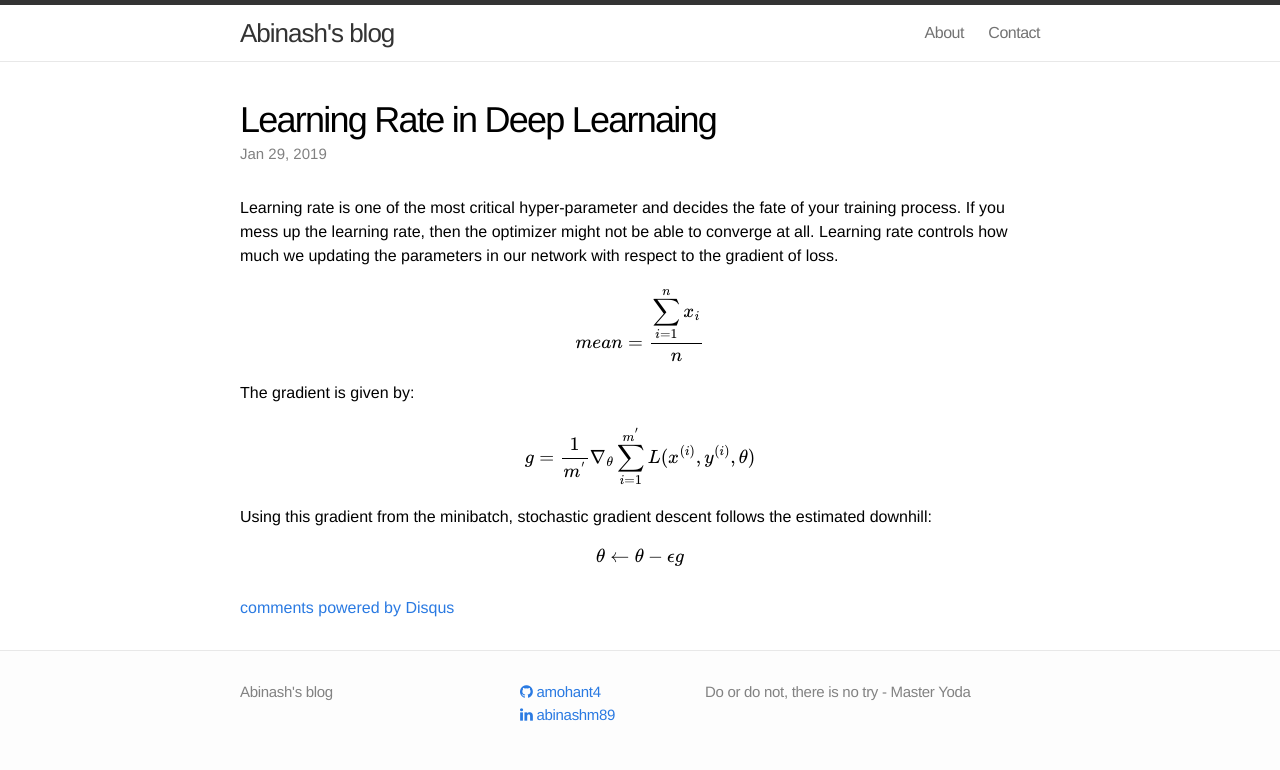
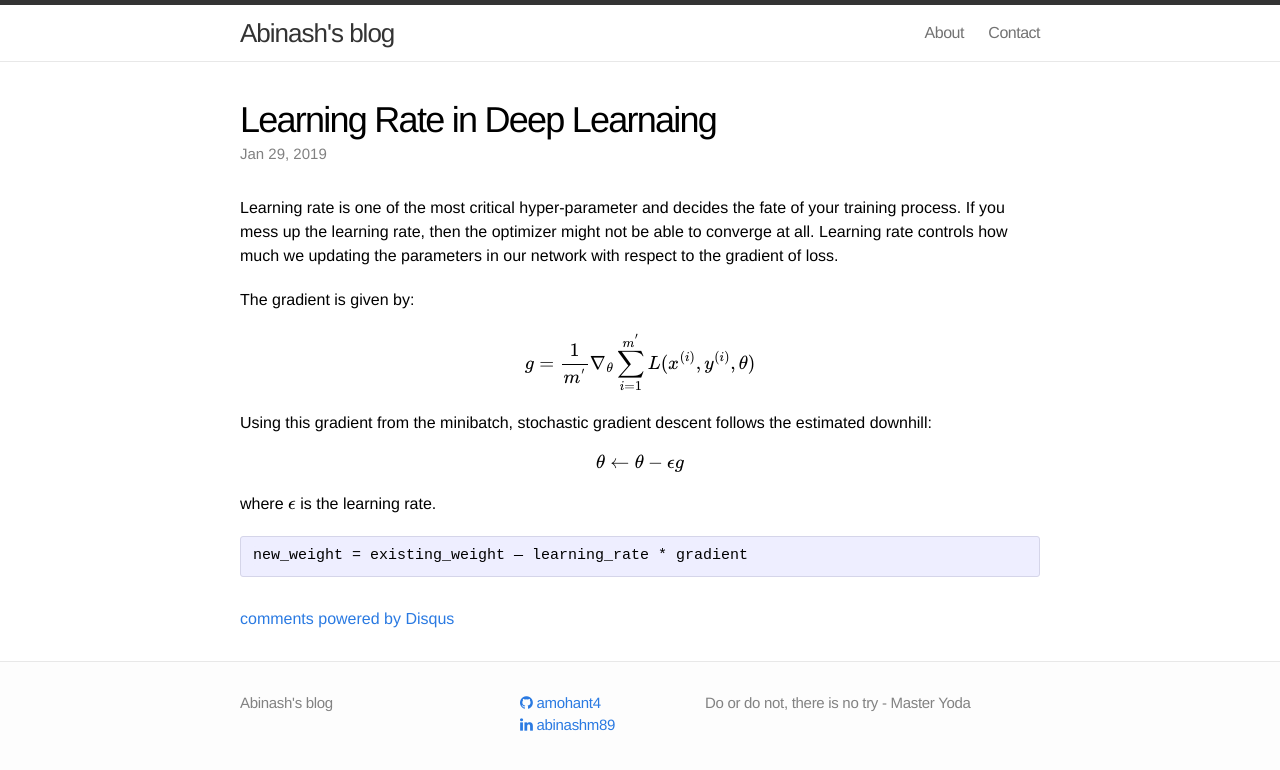
Before and after one commit to amohant4/amohant4.github.io, a Jekyll site: the page built from _posts/2019-01-29-Learning-Rate-Deep_learning.markdown, in a window 1280 px wide. Shown: the top 770 px of the page. Built offline with Jekyll 4.4.1, drawn with Linux system fonts in a browser that asks for light colours; nearby versions of some CDN libraries; formulas are drawn with MathJax 3; comment, search, counter and statistics services are not loaded.

Commit message:
Update 2019-01-29-Learning-Rate-Deep_learning.markdown

````diff
--- a/_posts/2019-01-29-Learning-Rate-Deep_learning.markdown
+++ b/_posts/2019-01-29-Learning-Rate-Deep_learning.markdown
@@ -9,9 +9,6 @@ mathjax: true
 
 Learning rate is one of the most critical hyper-parameter and decides the fate of your training process. If you mess up the learning rate, then the optimizer might not be able to converge at all. Learning rate controls how much we updating the parameters in our network with respect to the gradient of loss.
 
-
-$$mean = \frac{\displaystyle\sum_{i=1}^{n} x_{i}}{n}$$
-
 The gradient is given by:
 
 $$g = \frac{1}{m^{'}}\nabla_{\theta}\sum_{i=1}^{m^{'}}L(x^{(i)},y^{(i)},\theta)$$
@@ -19,3 +16,9 @@ $$g = \frac{1}{m^{'}}\nabla_{\theta}\sum_{i=1}^{m^{'}}L(x^{(i)},y^{(i)},\theta)$
 Using this gradient from the minibatch, stochastic gradient descent follows the estimated downhill:
 
 $$\theta \leftarrow \theta - \epsilon g $$
+
+where $$ \epsilon $$ is the learning rate.
+
+```
+new_weight = existing_weight — learning_rate * gradient
+```
````
